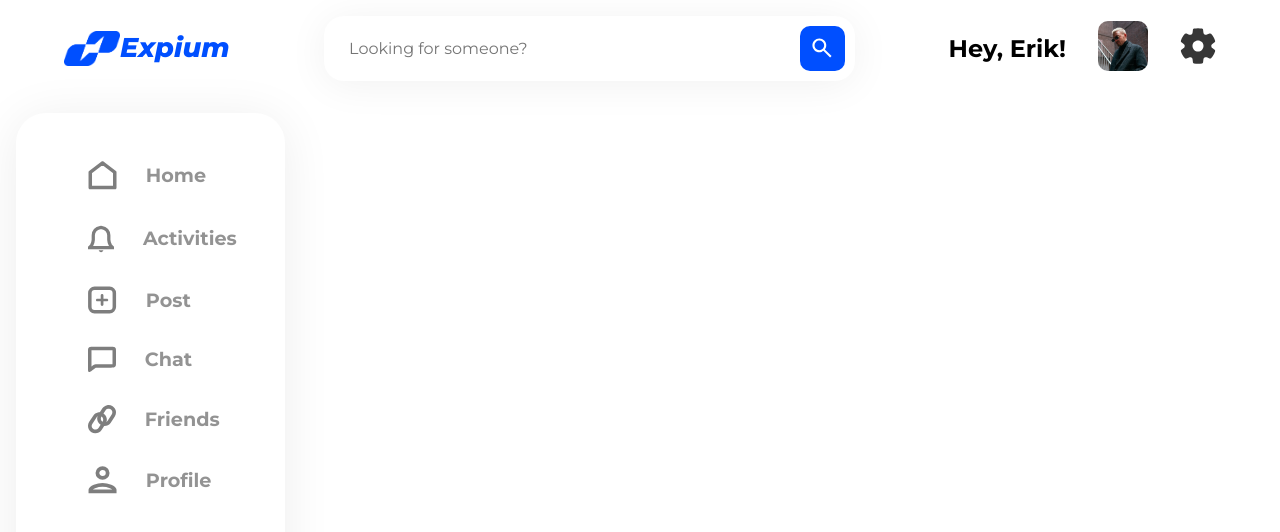
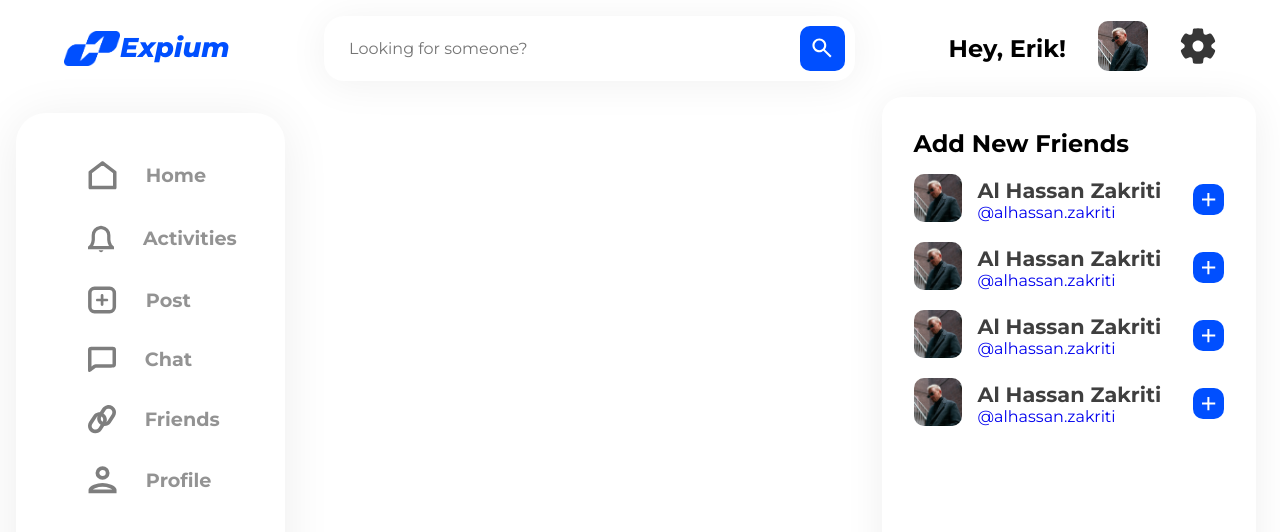
Before and after one commit to alhassanZakriti/MiniProjet-Expium, a React (Vite) app in the folder client/: page /profile in a window 1280 px wide. Shown: the top 532 px of the page. Built offline with nearby package versions, Linux system fonts and the light colour scheme.

Commit message:
Added right section

```diff
--- a/client/src/_root/RootLayout.tsx
+++ b/client/src/_root/RootLayout.tsx
@@ -1,10 +1,11 @@
 import { Navigate, Outlet } from "react-router-dom"
 import Menu from "../components/Menu"
 import Logo from "../components/Logo"
-import NewFriends from "../components/NewFriends"
 import SearchBar from "../components/SearchBar"
 import Greeting from "../components/Greeting"
 import profile from "../assets/profile.png"
+import AddFriends from "../components/AddFriends"
+
 
 const RootLayout = () => {
 
@@ -27,10 +28,7 @@ const RootLayout = () => {
               </div>
 
               <Outlet />
-              <div className="right-side">
-
-                <NewFriends />
-              </div>
+              <AddFriends />
             </div>
           </section>
         ):(
--- /dev/null
+++ b/client/src/components/AddFriend.tsx
@@ -0,0 +1,21 @@
+import { Link } from "react-router-dom"
+
+const AddFriend = (props:any) => {
+  return (
+    <div className="add-friend">
+        <Link to="/profile">
+            <img className="profile-pic" src={props.profile} alt="profile" />
+        </Link>
+        <Link to="/profile">
+            <h2 className="name-area">{props.firstName} {props.lastName}</h2>
+            <p className="user-area">@{props.username}</p>
+        </Link>
+        <svg className="" width="14" height="14" viewBox="0 0 14 14" fill="none" xmlns="http://www.w3.org/2000/svg">
+            <path fill-rule="evenodd" clip-rule="evenodd" d="M6 8V14H8V8H14V6H8V0H6V6H0V8H6Z" />
+        </svg>
+
+    </div>
+  )
+}
+
+export default AddFriend
--- /dev/null
+++ b/client/src/components/AddFriends.tsx
@@ -0,0 +1,16 @@
+import AddFriend from "./AddFriend"
+import profile from "../assets/profile.png"
+
+const AddFriends = () => {
+  return (
+    <div className="right-side">
+        <h1>Add New Friends</h1>
+      <AddFriend profile={profile} username="alhassan.zakriti" firstName="Al Hassan" lastName="Zakriti" />
+      <AddFriend profile={profile} username="alhassan.zakriti" firstName="Al Hassan" lastName="Zakriti" />
+      <AddFriend profile={profile} username="alhassan.zakriti" firstName="Al Hassan" lastName="Zakriti" />
+      <AddFriend profile={profile} username="alhassan.zakriti" firstName="Al Hassan" lastName="Zakriti" />
+    </div>
+  )
+}
+
+export default AddFriends
--- a/client/src/components/Greeting.tsx
+++ b/client/src/components/Greeting.tsx
@@ -3,9 +3,9 @@ import { Link } from "react-router-dom"
 const Greeting = (props:any) => {
   return (
     <div className="top-left">
-        <h1>
+        <h2>
             Hey, {props.MyName}!
-        </h1>
+        </h2>
         <Link to="/profile">
             <img src={props.MyPfp} alt="profile picture" />
         </Link>
--- a/client/src/components/NewFriends.tsx
+++ /dev/null
@@ -1,10 +0,0 @@
-
-const NewFriends = () => {
-  return (
-    <div>
-
-    </div>
-  )
-}
-
-export default NewFriends
--- a/client/src/style/style.css
+++ b/client/src/style/style.css
@@ -226,4 +226,45 @@ header {
 .top-left img {
   border-radius: 10px;
   margin-inline: 2em;
+}
+
+.add-friend {
+  display: flex;
+  justify-content: space-between;
+  align-items: center;
+  margin-top: 1em;
+}
+.add-friend svg {
+  background-color: #004fff;
+  border-radius: 10px;
+  fill: white;
+  padding: 0.4em;
+  margin-left: 2em;
+  cursor: pointer;
+  border: 2px solid rgba(0, 81, 255, 0);
+}
+.add-friend svg:hover {
+  border: 2px solid rgba(0, 81, 255, 0.3176470588);
+}
+
+.profile-pic {
+  border-radius: 10px;
+  margin-right: 1em;
+  width: 3em;
+  height: 3em;
+  -o-object-fit: cover;
+     object-fit: cover;
+}
+
+.name-area {
+  font-size: 1.3rem;
+  color: rgba(0, 0, 0, 0.751);
+}
+
+.right-side {
+  background-color: white;
+  border-radius: 20px;
+  box-shadow: 0px 4px 40px rgba(0, 0, 0, 0.066);
+  padding: 2em;
+  margin-right: 1.5em;
 }/*# sourceMappingURL=style.css.map */
--- a/client/src/style/style.scss
+++ b/client/src/style/style.scss
@@ -222,4 +222,40 @@ header{
         border-radius: 10px;
         margin-inline: 2em;
     }
+}.add-friend{
+    display: flex;
+    justify-content: space-between;
+    align-items: center;
+    margin-top: 1em;
+    svg{
+        background-color: #004fff;
+        border-radius: 10px;
+        fill: white;
+        padding: .4em;
+        margin-left: 2em;
+        cursor: pointer;
+        border: 2px solid #0051ff00;
+    }
+    svg:hover{
+        border: 2px solid #0051ff51;
+    }
 }
+
+.profile-pic{
+    border-radius: 10px;
+    margin-right: 1em;
+    width: 3em;
+    height: 3em;
+    object-fit: cover;
+}
+.name-area{
+    font-size: 1.3rem;
+    color: rgba(0, 0, 0, 0.751);
+}
+.right-side{
+    background-color: white;
+    border-radius: 20px;
+    box-shadow: 0px 4px 40px rgba(0, 0, 0, 0.066);
+    padding: 2em;
+    margin-right: 1.5em;
+}
```
Also changed, not shown: 1 other file (tests, documents, lock files or other folders).
